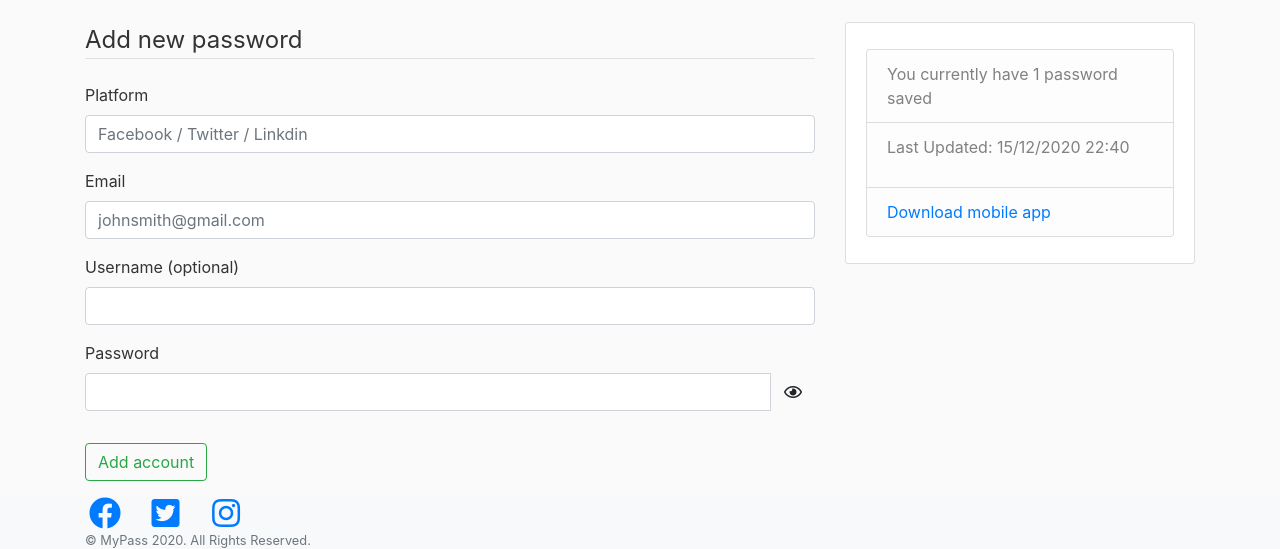
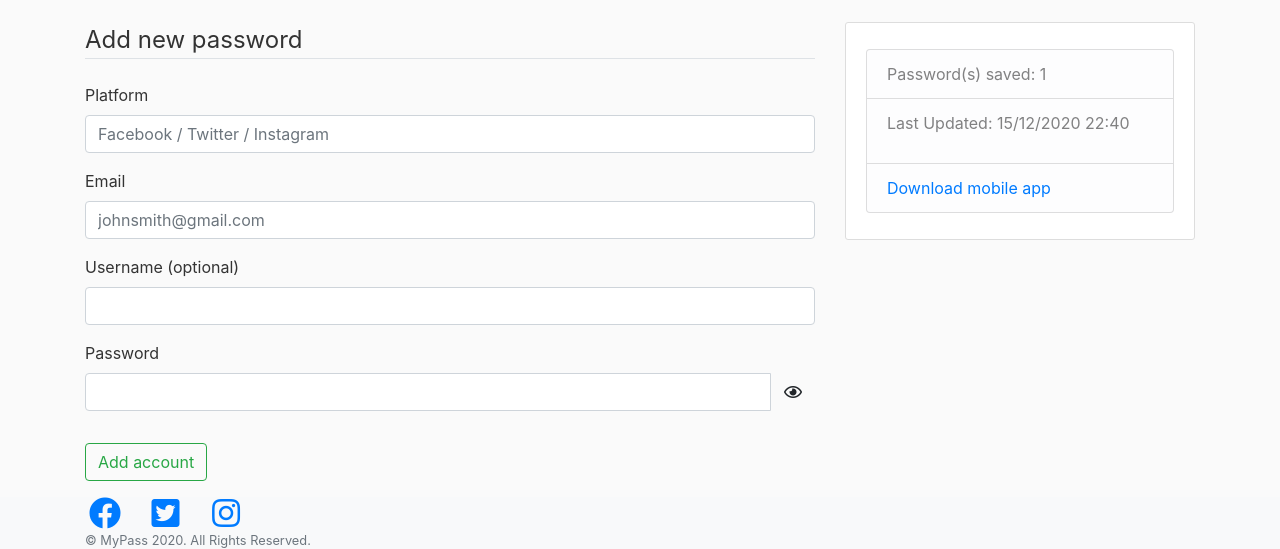
Before and after one commit to AinaEmmanuel/My-Pass, a Flask app: page /accounts/new in a window 1280 px wide. Shown: the part 58-607 px from the top of the page. Run offline with Flask 2, Linux system fonts and the light colour scheme; a user stored in the database is signed in; tables that the repository leaves empty hold one stand-in row (values such as "Sample post"); some libraries are stand-ins or nearby versions.

Commit message:
All clear

```diff
--- a/csflask/templates/add_detail.html
+++ b/csflask/templates/add_detail.html
@@ -15,7 +15,7 @@
                     {% endfor %}
                 </div>
             {% else %}
-                {{ form.sitename(class='form-control form-control-md', placeholder='Facebook / Twitter / Linkdin') }}
+                {{ form.sitename(class='form-control form-control-md', placeholder='Facebook / Twitter / Instagram') }}
             {% endif %}
         </div>
 
--- a/csflask/templates/corylayout.html
+++ b/csflask/templates/corylayout.html
@@ -15,7 +15,7 @@
   </script>
     <!-- Bootstrap CSS -->
     <!-- <link rel="stylesheet" href="https://maxcdn.bootstrapcdn.com/bootstrap/4.0.0/css/bootstrap.min.css" integrity="sha384-Gn5384xqQ1aoWXA+058RXPxPg6fy4IWvTNh0E263XmFcJlSAwiGgFAW/dAiS6JXm" crossorigin="anonymous"> -->
-    <link rel="shortcut icon" href="{{ url_for('static', filename='img/preview.png')}}">
+    <link rel="shortcut icon" href="{{ url_for('static', filename='img/logo.png')}}">
     <link rel="stylesheet" type="text/css" href="{{ url_for('static', filename='css/bootstrap.min.css') }}">
     <link rel="stylesheet" type="text/css" href="{{ url_for('static', filename='css/main.css') }}">
     <link rel="stylesheet" href="{{ url_for('static', filename='/stat/vendor/fontawesome-free/css/fontawesome.min.css')}}">
@@ -31,12 +31,12 @@
         <title>My Pass</title>
     {% endif %}
 </head>
-<body>
+<body style="background-image: {{ url_for('static', filename='img/logo.png')}};">
   <!-- <header class="site-header"> -->
     <nav class="navbar navbar-expand-md navbar-dark bg-steel fixed-top site-header">
       <div class="container">
         <!-- MyPass</a> -->
-        <a class="navbar-brand mr-4" href="{{ url_for('main.home')}}"><img src="{{ url_for('static', filename='img/preview.png')}}" width="30" height="30"></a>
+        <a class="navbar-brand mr-4" href="{{ url_for('main.home')}}"><img src="{{ url_for('static', filename='img/logo.png')}}" width="30" height="30"></a>
         <button class="navbar-toggler" type="button" data-toggle="collapse" data-target="#navbarToggle" aria-controls="navbarToggle" aria-expanded="false" aria-label="Toggle navigation">
           <span class="navbar-toggler-icon"></span>
         </button>
@@ -94,7 +94,7 @@
       <h3></h3>
       <p class='text-muted'>
         <ul class="list-group">
-          <li class="list-group-item list-group-item-light">You currently have {{ user_details|length }} password saved</li>
+          <li class="list-group-item list-group-item-light">Password(s) saved: {{ user_details|length }}</li>
           <li class="list-group-item list-group-item-light">
             <p>Last Updated: <span id="datetime"></span></p>
 
--- a/csflask/templates/layout_for_home2.html
+++ b/csflask/templates/layout_for_home2.html
@@ -11,7 +11,7 @@
 	<link rel="stylesheet" type="text/css" href="{{ url_for('static', filename='css/main.css') }}">
 
     <!-- Core -->
-    <link rel="shortcut icon" href="{{ url_for('static', filename='img/preview.png')}}">
+    <link rel="shortcut icon" href="{{ url_for('static', filename='img/logo.png')}}">
 
 	<link rel="stylesheet" type="text/css" href="{{ url_for('static', filename='stat/vendor/bootstrap/css/bootstrap.min.css')}}">
     <!-- Global site tag (gtag.js) - Google Analytics -->
@@ -52,7 +52,7 @@
 	<header class="site-header">
 		<nav class="navbar navbar-expand-md navbar-dark bg-steel fixed-top">
 		  <div class="container">
-			<a class="navbar-brand mr-4" href="{{ url_for('main.home')}}"><img src="{{ url_for('static', filename='img/preview.png')}}" width="30" height="30"></a>
+			<a class="navbar-brand mr-4" href="{{ url_for('main.home')}}"><img src="{{ url_for('static', filename='img/logo.png')}}" width="30" height="30"></a>
 			<button class="navbar-toggler" type="button" data-toggle="collapse" data-target="#navbarToggle" aria-controls="navbarToggle" aria-expanded="false" aria-label="Toggle navigation">
 			  <span class="navbar-toggler-icon"></span>
 			</button>
--- a/csflask/templates/myaccount.html
+++ b/csflask/templates/myaccount.html
@@ -2,7 +2,7 @@
 {% block content%}
     <div class="content-section">
         <div class="media">
-            <img class="rounded-circle account-img" alt="profile-pic" src="{{ image_file }}">
+            <img class="rounded-circle account-img" alt="profile_pic" src="{{ image_file }}">
             <div class="media-body">
                 <h2 class="account=-heading"> {{ current_user.username }} </h2>
                 <p class="text-secondary"> {{ current_user.email }} <img class="rounded-circle" alt="verified-badge" src="{{ url_for('static', filename='img/verified.jpg') }}" width="30" height="30"></p>
--- a/csflask/templates/mypasswords.html
+++ b/csflask/templates/mypasswords.html
@@ -16,7 +16,7 @@
     </script>
 
     <div class="media">
-        <img class="rounded-circle account-img" src="{{ image_file }} " alt="profil-epic">
+        <img class="rounded-circle account-img" src="{{ image_file }} " alt="profile_pic">
         <div class="media-body">
             <h2 class="account=-heading">Welcome {{ current_user.username }} </h2>
             <p class="text-secondary"> {{ current_user.email }} <img class="rounded-circle" alt="verified-badge" src="{{ url_for('static', filename='img/verified2.jpg') }}" width="20" height="20"></p>
```
Also changed, not shown: csflask/site.db, csflask/static/img/4a0e29bdb330b223.jpeg (renamed from csflask/static/img/c0dfd304cb32cf0b.jpeg), csflask/static/img/c8b620e90a081d92.jpeg (added), csflask/static/img/logo.png (renamed from csflask/static/img/preview.png).
